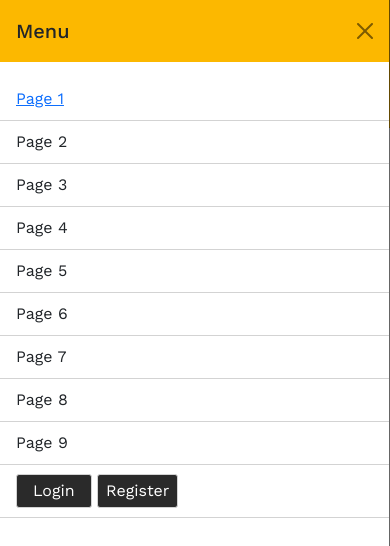
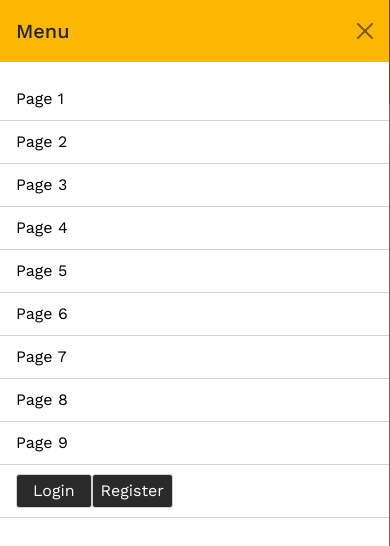
Before and after one commit to DivyeshSuhagiya/shopmart-reactapp, a React (Create React App) app: page /login in a window 390 px wide. Both pictures are taken after a click on the icon 359 px from the left and 30 px from the top of the page. Shown: the top 546 px of the page. Built offline with nearby package versions, Linux system fonts and the light colour scheme.

Commit message:
react app

```diff
--- a/src/App.js
+++ b/src/App.js
@@ -4,6 +4,7 @@ import { BrowserRouter ,  Route } from 'react-router-dom';
 import HeaderBottom from './components/headers/headerBottom/HeaderBottom';
 import HeaderTop from './components/headers/headerTop/HeaderTop';
 import Page1 from './pages/Page1/Page1'
+import Login from './pages/login/Login'
 
 function App() {
   return (
@@ -22,6 +23,7 @@ function App() {
         <Route path='/page8'></Route>
         <Route path='/page9'></Route>
         <Route path='/page10'></Route>
+        <Route path='/login'><Login /></Route>
       </BrowserRouter>
       </div>
     </>
--- a/src/assets/css/main.css
+++ b/src/assets/css/main.css
@@ -5,7 +5,9 @@
   box-sizing: border-box;
   font-family: 'Work Sans', sans-serif;
 }
-
+a{
+  text-decoration: none !important;
+}
 ::-webkit-scrollbar {
   width: 12px;
 }
--- a/src/components/headers/headerTop/HeaderTop.css
+++ b/src/components/headers/headerTop/HeaderTop.css
@@ -30,6 +30,9 @@
     padding: 7px 15px;
     border: none;
     font-size: 14px;
+}
+.header-top input:hover{
+    border: none;
 }
 .header-top input:focus{
     outline: none;
@@ -72,7 +75,11 @@
     font-size: 10px;
     background-color: var(--black-color);
 }
-
+.sidebar-menu a{
+    color: black;
+    border: none !important;
+    text-decoration: none;
+}
 .sidebar-menu p{
     padding: 9px 0px;
     transition: 0.3s;
@@ -93,9 +100,11 @@
     color: black;
 }
 
+
+
 @media screen and (max-width: 990px) {
-    .logo{
-      /* margin-top: 10px; */
+    .header-top{
+        padding:10px 14px !important;
     }
     .header-search{
         float: left;
@@ -103,11 +112,24 @@
     }
     .search-group {
         justify-content: start !important;
+        margin: 0px !important;
+    }
+  }
+
+  @media screen and (max-width: 576px) {
+
+    .search-group {
+        justify-content: start !important;
+        margin: 0px !important;
+        margin-top: 10px !important;
+    }
+    .bx-user{
+        margin-top: 10px !important;
     }
   }
 
   @media screen and (max-width: 420px) {
     .header-top{
-        padding: 13px !important;
+        padding:8px 14px !important;
     }
   }
--- a/src/components/headers/headerTop/HeaderTop.jsx
+++ b/src/components/headers/headerTop/HeaderTop.jsx
@@ -11,6 +11,7 @@ function HeaderTop() {
 
     const handleClose = () => setShow(false);
     const handleShow = () => setShow(true);
+
     return (
         <>
             <div className='header-top px-3 py-1'>
@@ -45,7 +46,7 @@ function HeaderTop() {
                                 <div className='d-flex justify-content-between align-items-center'>
                                     <i class='bx bx-user bx-md' data-bs-toggle="tooltip" data-bs-placement="bottom" title="Account"></i>
                                     <div className='ms-2'>
-                                        <h6 className='m-0'>Login</h6>
+                                        <NavLink to='/login'> <h6 className='m-0'>Login</h6></NavLink>
                                         <h6 className='m-0'>Register</h6>
                                         {/* <h6 className='m-0'>Account</h6> */}
                                     </div>
@@ -56,7 +57,7 @@ function HeaderTop() {
 
                     <div className='row p-0' style={{ backgroundColor: "#FCB800" }}>
                         <div className='col-10 d-block d-sm-none text-start p-0 m-0'>
-                            <form className='header-search'>
+                            <form className='header-search p-0 m-0'>
                                 <div class="search-group mb-3">
                                     <input type="text" placeholder="I'm a shopping for.." />
                                     <div class="search-group-append">
@@ -66,7 +67,7 @@ function HeaderTop() {
                                 </div>
                             </form>
                         </div>
-                        <div className='col-2 d-block d-sm-none text-end m-0'>
+                        <div className='col-2 d-block d-sm-none text-end m-0 p-0'>
                             <i class='bx bx-user bx-md' data-bs-toggle="tooltip" data-bs-placement="bottom" title="Account"></i>
                         </div>
                     </div>
@@ -79,16 +80,18 @@ function HeaderTop() {
                     <Offcanvas.Title>Menu</Offcanvas.Title>
                 </Offcanvas.Header>
                 <Offcanvas.Body className='sidebar-menu p-0'>
-                    <NavLink exact to='/'><p className='ps-3 m-0'>Page 1</p></NavLink>
-                    <p className='ps-3 m-0'>Page 2</p>
-                    <p className='ps-3 m-0'>Page 3</p>
-                    <p className='ps-3 m-0'>Page 4</p>
-                    <p className='ps-3 m-0'>Page 5</p>
-                    <p className='ps-3 m-0'>Page 6</p>
-                    <p className='ps-3 m-0'>Page 7</p>
-                    <p className='ps-3 m-0'>Page 8</p>
-                    <p className='ps-3 m-0'>Page 9</p>
-                    <p className='ps-3 m-0' style={{cursor : "context-menu" , backgroundColor: "transparent"}}><button className='border-1 px-3 py-1 '>Login</button> <button className='px-2 py-1 border-1'>Register</button></p>
+                    <NavLink exact to='/'><p className='ps-3 m-0' onClick={handleClose}>Page 1</p></NavLink>
+                    <NavLink to='/page2'><p className='ps-3 m-0' onClick={handleClose}>Page 2</p></NavLink>
+                    <NavLink to='/page3'><p className='ps-3 m-0' onClick={handleClose}>Page 3</p></NavLink>
+                    <NavLink to='/page4'><p className='ps-3 m-0' onClick={handleClose}>Page 4</p></NavLink>
+                    <NavLink to='/page5'><p className='ps-3 m-0' onClick={handleClose}>Page 5</p></NavLink>
+                    <NavLink to='/page6'><p className='ps-3 m-0' onClick={handleClose}>Page 6</p></NavLink>
+                    <NavLink to='/page7'><p className='ps-3 m-0' onClick={handleClose}>Page 7</p></NavLink>
+                    <NavLink to='/page8'><p className='ps-3 m-0' onClick={handleClose}>Page 8</p></NavLink>
+                    <NavLink to='/page9'><p className='ps-3 m-0' onClick={handleClose}>Page 9</p></NavLink>
+                    <p className='ps-3 m-0' style={{cursor : "context-menu" , backgroundColor: "transparent"}}>
+                        <NavLink to='/login'><button className='border-1 px-3 py-1 '>Login</button></NavLink>
+                     <button className='px-2 py-1 border-1'>Register</button></p>
                 </Offcanvas.Body>
             </Offcanvas>
         </>
--- /dev/null
+++ b/src/pages/login/Login.css
@@ -0,0 +1,50 @@
+.login-main{
+    width: 800px;
+    height: 480px;
+    margin: 0 auto;
+    display: flex;
+
+}
+.login-img {
+    height: 100%;
+    width: 40%;
+    background-image: url('../../assets/images/login.jpg') ;
+    background-size: cover;
+    background-repeat: no-repeat;
+}
+.login-form{
+    width: 60%;
+
+}
+.login-form label{
+    font-weight: 500;
+    font-size: 14px;
+}
+.login-form input {
+    font-size: 14px;
+  }
+.login-form input::placeholder {
+    font-size: 14px;
+  }
+.login-form input:focus,input:hover{
+    box-shadow: none;
+    border: 1px solid var(---main-bg);
+}
+@media screen and (max-width: 900px) {
+    .login-main{
+        width: 100%;
+        height: 450px;
+    }
+  }
+  @media screen and (max-width: 650px) {
+    .login-main{
+        width: 100%;
+        height: 450px;
+    }
+    .login-img {
+        display: none;
+    }
+    .login-form{
+        width: 100%;
+    }
+  }
--- /dev/null
+++ b/src/pages/login/Login.jsx
@@ -0,0 +1,39 @@
+import React from 'react'
+import bg_img from '../../assets/images/login.jpg'
+import './Login.css'
+import { FaFacebook, FaTwitter, FaGooglePlus } from "react-icons/fa";
+
+function login() {
+    return (
+        <>
+            <div className='p-2 pb-4'>
+                <div className='login-main mt-2 shadow'>
+                    <div className='login-img row align-items-start'>
+                    </div>
+                    <div className='login-form p-3'>
+                        <h3 className='ps-3'>Login</h3>
+                        <form className='p-3 mt-4'>
+                            <div class="form-group">
+                                <label for="exampleInputEmail1">Email address</label>
+                                <input type="email" class="form-control" id="exampleInputEmail1" aria-describedby="emailHelp" placeholder="Enter email" />
+                                <small id="emailHelp" class="form-text text-muted">Enter only registerd email..</small>
+                            </div>
+                            <div class="form-group mt-4">
+                                <label for="exampleInputPassword1">Password</label>
+                                <input type="password" class="form-control" id="exampleInputPassword1" placeholder="Password" />
+                            </div>
+                            <button type="button" class="shopNow btn_hover mt-4">Submit</button>
+                        </form>
+                        <div className='ps-3 mt-4'>
+                            <FaFacebook className='me-3' size="30px" style={{color:"#144e6e"}}/>
+                            <FaTwitter className='me-3' size="30px" style={{color:"#0d3069"}}/>
+                            <FaGooglePlus className='me-3' size="30px" style={{color:"#c20c0c"}}/>
+                        </div>
+                    </div>
+                </div>
+            </div>
+        </>
+    )
+}
+
+export default login
```
Also changed, not shown: src/assets/images/login.jpg (added).
